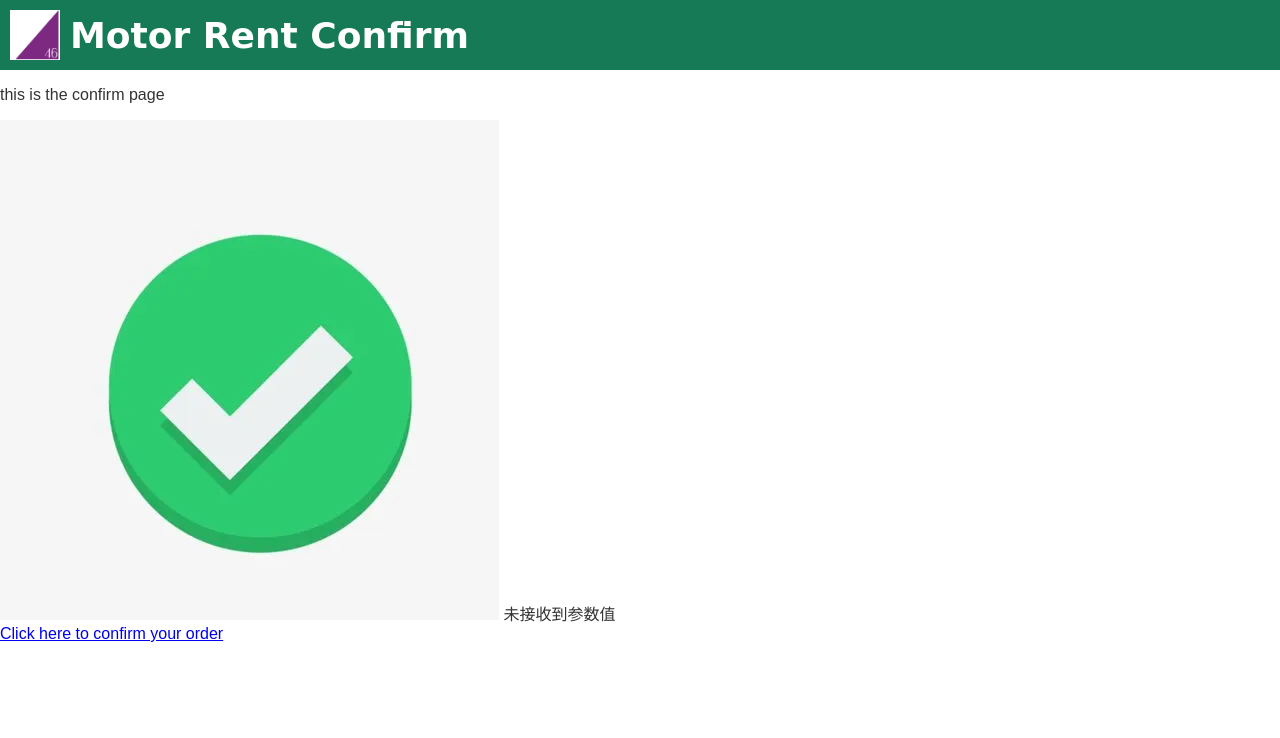
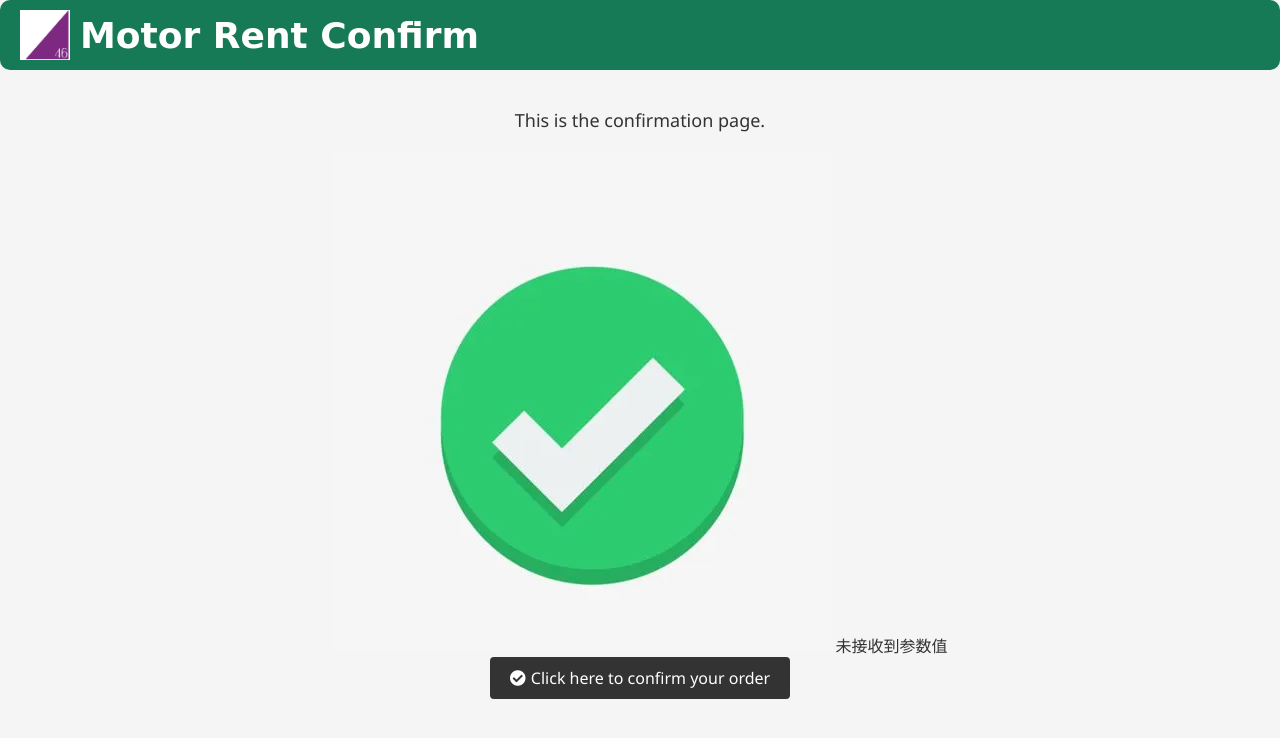
Before and after one commit to hinanoko/carRent, a PHP site: page /page/confirm.php in a window 1280 px wide. Shown: the top 738 px of the page. Run offline with PHP 8.4, Linux system fonts and the light colour scheme.

Commit message:
the seventh commit

```diff
--- a/component/header.php
+++ b/component/header.php
@@ -12,9 +12,13 @@
             background-color: hsl(158, 71%, 28%);
             color: #fff;
             font-family: Arial, sans-serif;
+            border-radius: 10px;
+            /* 头部容器圆角 */
         }
 
         .header-container {
+            border-radius: 10px;
+            /* 头部容器圆角 */
             display: flex;
             justify-content: space-between;
             align-items: center;
--- a/json/cars.json
+++ b/json/cars.json
@@ -178,7 +178,7 @@
         "fuel_type": "Gasoline",
         "mileage": "31 MPG",
         "rental_price": 58,
-        "quantity": 2,
+        "quantity": 1,
         "description": "The Nissan Altima SR is a sporty and dynamic sedan designed for performance and style. With seating for up to 5 passengers, it offers good fuel efficiency, achieving around 31 MPG. Experience the thrill of driving with the Altima SR."
     },
     {
@@ -347,7 +347,7 @@
         "fuel_type": "Gasoline",
         "mileage": "24 MPG",
         "rental_price": 55,
-        "quantity": 5,
+        "quantity": 4,
         "description": "The Toyota Highlander is a mid-size SUV that offers a roomy interior with seating for up to 7 passengers. It's a practical choice for families, with ample cargo space and a comfortable ride."
     },
     {
@@ -542,7 +542,7 @@
         "fuel_type": "Gasoline",
         "mileage": "26 MPG",
         "rental_price": 32,
-        "quantity": 2,
+        "quantity": 0,
         "description": "The Honda Stream is a compact wagon that combines a sleek design with a versatile interior. With seating for up to 5 passengers and ample cargo space, it's a stylish and practical choice for those who need extra room."
     },
     {
--- a/page/confirm.php
+++ b/page/confirm.php
@@ -5,22 +5,29 @@
     <meta charset="UTF-8">
     <title>Confirm Order</title>
     <script src="https://code.jquery.com/jquery-3.6.0.min.js"></script>
+    <link rel="stylesheet" href="https://cdnjs.cloudflare.com/ajax/libs/font-awesome/5.15.3/css/all.min.css">
     <style>
+        /* 整体样式 */
         body {
             margin: 0;
             padding: 0;
-            font-family: Arial, sans-serif;
-            background-color: #fff;
+            font-family: 'Segoe UI', Tahoma, Geneva, Verdana, sans-serif;
+            background-color: #f5f5f5;
             color: #333;
+            border-radius: 10px;
+            /* 头部容器圆角 */
         }
 
+        /* 头部样式 */
         .header-container {
             display: flex;
             justify-content: space-between;
             align-items: center;
-            padding: 10px;
+            padding: 10px 20px;
             background-color: hsl(158, 71%, 28%);
             color: #fff;
+            border-radius: 10px;
+            /* 头部容器圆角 */
         }
 
         .header-left {
@@ -34,16 +41,46 @@
             margin-right: 10px;
         }
 
-        .store-name {
-            flex-grow: 1;
-            display: flex;
-            justify-content: center;
-        }
-
         .store-name h1 {
             font-family: 'Righteous', cursive;
             font-size: 36px;
             margin: 0;
+        }
+
+        /* 主体内容样式 */
+        .content-container {
+            padding: 20px;
+            text-align: center;
+        }
+
+        .content-container img {
+            max-width: 100%;
+            height: auto;
+            border-radius: 4px;
+        }
+
+        .content-container p {
+            font-size: 18px;
+            margin-bottom: 20px;
+        }
+
+        /* 确认订单链接样式 */
+        #confirmOrderLink {
+            display: inline-block;
+            padding: 10px 20px;
+            background-color: #333;
+            color: #fff;
+            text-decoration: none;
+            border-radius: 4px;
+            transition: background-color 0.3s ease;
+        }
+
+        #confirmOrderLink:hover {
+            background-color: #555;
+        }
+
+        #confirmOrderLink i {
+            margin-right: 5px;
         }
     </style>
 </head>
@@ -58,8 +95,8 @@
         </div>
     </div>
 
-    <div>
-        <p>this is the confirm page</p>
+    <div class="content-container">
+        <p>This is the confirmation page.</p>
         <img src="../pictures/confirm.jpg" alt="Confirmation Image">
         <?php
         // 接收传递的参数
@@ -74,7 +111,7 @@
         ?>
         <br>
         <!-- 确认订单的链接 -->
-        <a href="#" id="confirmOrderLink" onclick="confirmOrder('<?php echo htmlspecialchars($paramValue); ?>')">Click here to confirm your order</a>
+        <a href="#" id="confirmOrderLink" onclick="confirmOrder('<?php echo htmlspecialchars($paramValue); ?>')"><i class="fas fa-check-circle"></i>Click here to confirm your order</a>
     </div>
 
     <script>
@@ -84,7 +121,7 @@
                 return;
             }
 
-            console.log(orderId)
+            console.log(orderId);
 
             // 发送 AJAX 请求
             $.ajax({
@@ -94,9 +131,12 @@
                     order_id: orderId
                 },
                 success: function(response) {
-                    console.log(response)
+                    console.log(response);
                     console.log('Order status updated successfully!');
-                    // 可选: 执行其他操作,如更新 UI 等
+                    // 5秒后自动跳转到主页面
+                    setTimeout(function() {
+                        parent.parent.document.getElementById("indexPanel").src = "../main.html"
+                    }, 5000);
                 },
                 error: function(xhr, status, error) {
                     console.error('Error updating order status:', error);
```
Also changed, not shown: component/footer.php (+7 -2 lines), page/cart.php (+72 -11 lines).
